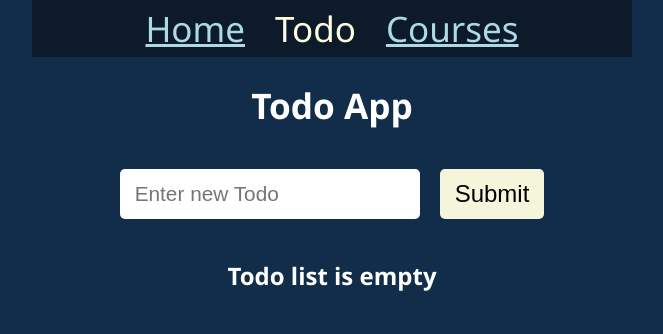
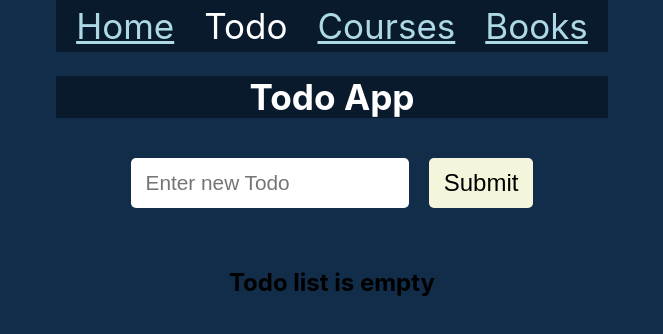
Before and after one commit to OlegTiotenshi/ReactSamples, a React (Create React App) app: page /todo in a window 1280 px wide. Shown: the top 334 px of the page, without its empty margins (308-971 px from the left). Built offline with nearby package versions, Linux system fonts and the light colour scheme.

Commit message:
book_library_app init and some refactoring

```diff
--- a/src/App.css
+++ b/src/App.css
@@ -1,7 +1,11 @@
-.App {
+.app {
   text-align: center;
   max-width: 600px;
   margin: 0 auto;
+  display: flex;
+  flex-direction: column;
+  align-items: center;
+  justify-content: center;
 }
 
 h1 {
@@ -11,7 +15,7 @@ h1 {
 }
 
 .active {
-  color: lightyellow;
+  color: white;
   text-decoration: none;
 }
 
@@ -34,6 +38,56 @@ nav a {
 }
 
 nav {
-  background-color: #0c1a29;
+  background-color: #0a1a2d;
   padding: 5px;
 }
+
+.app-header {
+  background-color: #0a1a2d;
+  color: #fff;
+  width: 100%;
+  margin-bottom: 20px;
+}
+
+.app-main {
+  display: flex;
+  justify-content: space-between;
+  width: 80%;
+  margin: 0 auto;
+}
+
+.app-left-column {
+  flex: 1;
+  flex-basis: 35%;
+  display: flex;
+  align-items: center;
+  align-self: flex-start;
+}
+
+.app-right-column {
+  flex: 1;
+  flex-basis: 65%;
+  display: flex;
+  flex-direction: column;
+}
+
+.app-block {
+  padding: 20px;
+  margin: 20px;
+  background-color: #f2f2f2;
+  border-radius: 5px;
+  box-shadow: 0 2px 4px rgba(0, 0, 0, 0.1);
+}
+
+@media (max-width: 1024px) {
+  .app-main {
+    width: 100%;
+    flex-direction: column;
+  }
+
+  .app-left-column,
+  .app-right-column {
+    flex-basis: 100%;
+    align-self: unset;
+  }
+}
--- a/src/App.jsx
+++ b/src/App.jsx
@@ -5,12 +5,13 @@ import NotFound from './components/NotFound'
 import MainLayout from './layouts/MainLayout'
 import Courses from './components/courses_app/components/Courses'
 import SingleCourse from './components/courses_app/components/SingleCourse'
+import BookLibraryApp from './components/book_library_app/frontend/BookLibraryApp'
 import './App.css'
 
 function App() {
   return (
     <BrowserRouter>
-      <div className="App">
+      <div className="app">
         <Routes>
           <Route path="/" element={<MainLayout />}>
             <Route index element={<Home />} />
@@ -18,6 +19,7 @@ function App() {
             <Route path="todo" element={<TodoApp />} />
             <Route path="courses" element={<Courses />} />
             <Route path="courses/:courseSlug" element={<SingleCourse />} />
+            <Route path="books" element={<BookLibraryApp />} />
           </Route>
         </Routes>
       </div>
--- a/src/components/Home.jsx
+++ b/src/components/Home.jsx
@@ -1,5 +1,9 @@
 const Home = () => {
-  return <h1>Home</h1>
+  return (
+    <header className="app-header">
+      <h1>Home</h1>
+    </header>
+  )
 }
 
 export default Home
--- a/src/components/Menu.jsx
+++ b/src/components/Menu.jsx
@@ -8,6 +8,7 @@ const Menu = () => {
       </NavLink>
       <NavLink to="/todo">Todo</NavLink>
       <NavLink to="/courses">Courses</NavLink>
+      <NavLink to="/books">Books</NavLink>
     </nav>
   )
 }
--- a/src/components/NotFound.jsx
+++ b/src/components/NotFound.jsx
@@ -1,5 +1,9 @@
 const NotFound = () => {
-  return <h1>Not Found</h1>
+  return (
+    <header className="app-header">
+      <h1>Not Found</h1>
+    </header>
+  )
 }
 
 export default NotFound
--- /dev/null
+++ b/src/components/book_library_app/frontend/BookLibraryApp.jsx
@@ -0,0 +1,9 @@
+const BookLibraryApp = () => {
+  return (
+    <header className="app-header">
+      <h1>Book Library App</h1>
+    </header>
+  )
+}
+
+export default BookLibraryApp
--- a/src/components/courses_app/components/Courses.jsx
+++ b/src/components/courses_app/components/Courses.jsx
@@ -32,7 +32,9 @@ const Courses = () => {
 
   return (
     <>
-      <h1>{sortKey ? `Courses sorted by ${sortKey}` : 'Courses'}</h1>
+      <header className="app-header">
+        <h1>{sortKey ? `Courses sorted by ${sortKey}` : 'Courses'}</h1>
+      </header>
       {sortedCourses.map((course) => (
         <div key={course.id}>
           <Link to={course.slug} className="courseLink">
--- a/src/components/courses_app/components/SingleCourse.jsx
+++ b/src/components/courses_app/components/SingleCourse.jsx
@@ -15,7 +15,9 @@ const SingleCourse = () => {
 
   return (
     <>
-      <h1>{course?.title}</h1>
+      <header className="app-header">
+        <h1>{course?.title}</h1>
+      </header>
       <h3>{course?.slug}</h3>
       <h3>{course?.id}</h3>
       <Link to=".." relative="path">
--- a/src/components/todo_app/TodoApp.js
+++ b/src/components/todo_app/TodoApp.js
@@ -46,7 +46,9 @@ function TodoApp() {
 
   return (
     <>
-      <h1>Todo App</h1>
+      <header className="app-header">
+        <h1>Todo App</h1>
+      </header>
       <TodoForm addTodo={addTodoHandler} />
       {!!todos.length && (
         <TodosActions
--- a/src/index.css
+++ b/src/index.css
@@ -1,11 +1,14 @@
-* {
+body {
   margin: 0;
-  padding: 0;
+  font-family: -apple-system, BlinkMacSystemFont, 'Segoe UI', 'Roboto', 'Oxygen',
+    'Ubuntu', 'Cantarell', 'Fira Sans', 'Droid Sans', 'Helvetica Neue',
+    sans-serif;
+  -webkit-font-smoothing: antialiased;
+  -moz-osx-font-smoothing: grayscale;
+  background-color: #112d49;
 }
 
-body {
-  font-family: 'Segoe UI', 'Roboto', 'Oxygen', 'Ubuntu', 'Cantarell',
-    'Fira Sans', 'Droid Sans', 'Helvetica Neue', sans-serif;
-  color: white;
-  background-color: #112d49;
+code {
+  font-family: source-code-pro, Menlo, Monaco, Consolas, 'Courier New',
+    monospace;
 }
```
